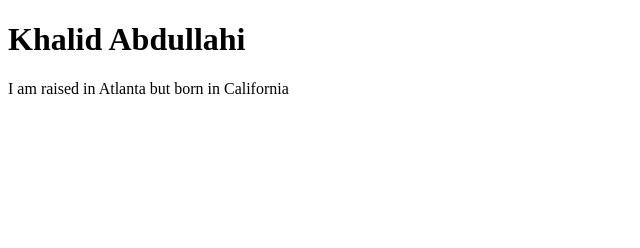
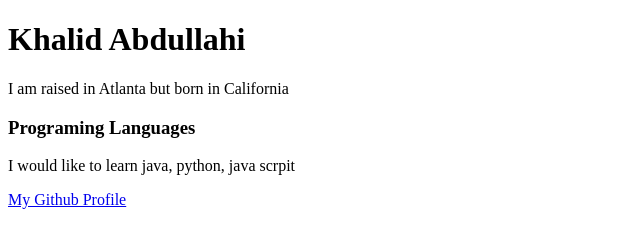
Before and after one commit to kabdullahi/Git-skills, a plain HTML site: page index.html in a window 1280 px wide. Shown: the whole page, without its empty margins (0-640 px from the left). Drawn offline with Linux system fonts and the light colour scheme.

Commit message:
added more items

```diff
--- a/index.html
+++ b/index.html
@@ -6,6 +6,8 @@
   <body>
     <h1>Khalid Abdullahi</h1>
     <p>I am raised in Atlanta but born in California</p>
-
+    <h3>Programing Languages</h3>
+    <p>I would like to learn java, python, java scrpit</p>
+    <a href="https://github.com/YOURUSERNAMEHERE" target="_blank">My Github Profile</a>
   </body>
 </html>
```
